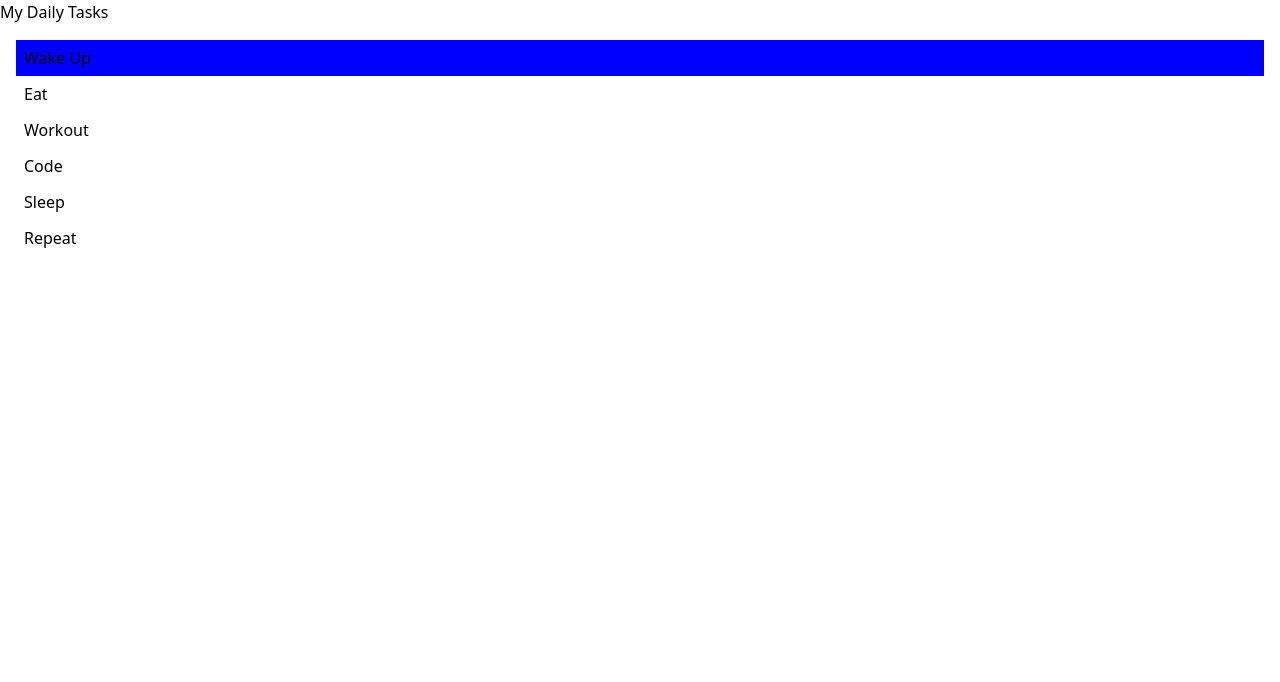
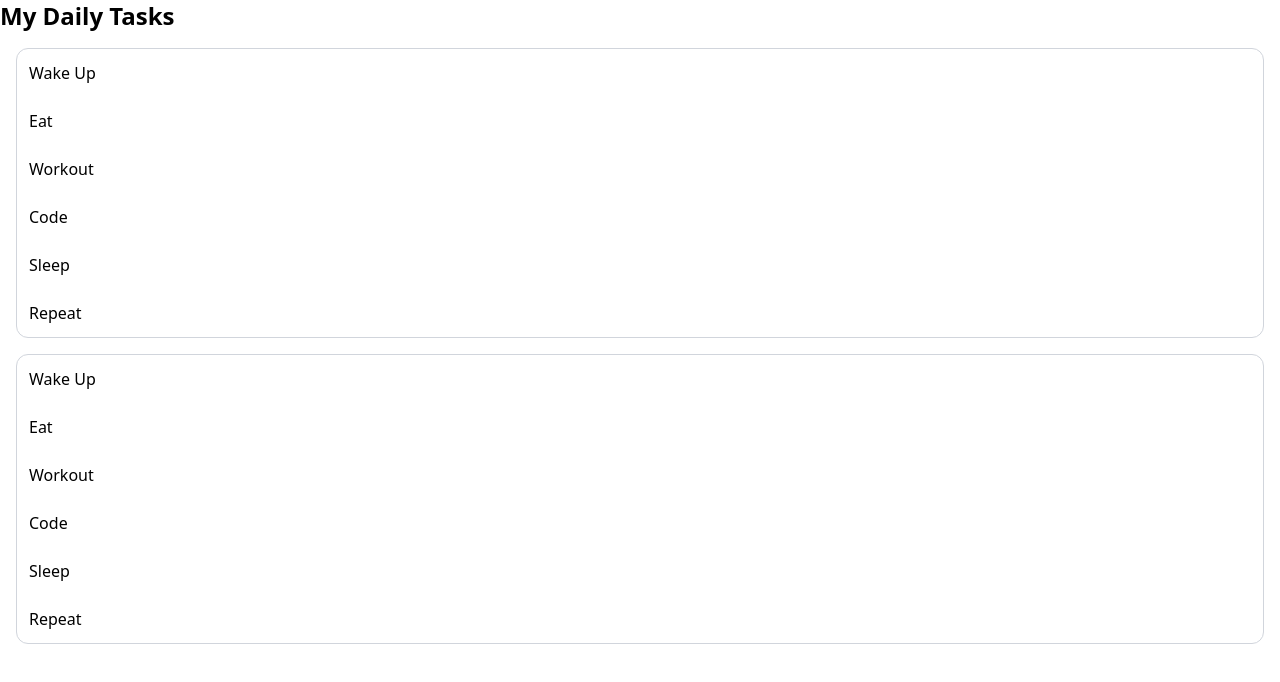
Before and after one commit to daniyalnamdar/typescripct-app, a React (Vite) app: page / in a window 1280 px wide. Shown: the top 682 px of the page. Built offline with nearby package versions, Linux system fonts and the light colour scheme.

Commit message:
remove the local css and add tailwinds css 28 Done.

```diff
--- a/src/App5.tsx
+++ b/src/App5.tsx
@@ -1,32 +1,26 @@
 import { useState } from 'react'
-import styled from 'styled-components'
 
-interface ListItemProps {
-   selected: boolean
-}
-const List = styled.ul`
-   list-style: none;
-   padding: 16px;
-`
-
-const ListItem = styled.li<ListItemProps>`
-   padding: 6px 8px;
-   background: ${props => (props.selected ? 'blue' : 'none')};
-   color: ${props => (props.selected ? 'while' : 'black')};
-`
 function App5() {
    const tasks = ['Wake Up', 'Eat', 'Workout', 'Code', 'Sleep', 'Repeat']
    const [active, setActive] = useState(0)
    return (
       <>
-         <h1> My Daily Tasks</h1>
-         <List>
+         <h1 className="text-2xl font-bold"> My Daily Tasks</h1>
+         <ul className="list-style">
             {tasks.map((task, index) => (
-               <ListItem key={index} selected={active === index}>
+               <li className="list-item-style" key={index}>
                   {task}
-               </ListItem>
+               </li>
             ))}
-         </List>
+         </ul>
+
+         <ul className="list-style">
+            {tasks.map((task, index) => (
+               <li className="list-item-style" key={index}>
+                  {task}
+               </li>
+            ))}
+         </ul>
       </>
    )
 }
--- a/src/index.css
+++ b/src/index.css
@@ -1 +1,9 @@
 @import 'tailwindcss';
+
+.list-style {
+   @apply m-4 border border-gray-300 rounded-xl overflow-hidden;
+}
+
+.list-item-style {
+   @apply p-3 hover:bg-gradient-to-tr from-blue-600 to-red-600 hover:text-white hover:cursor-pointer;
+}
```
